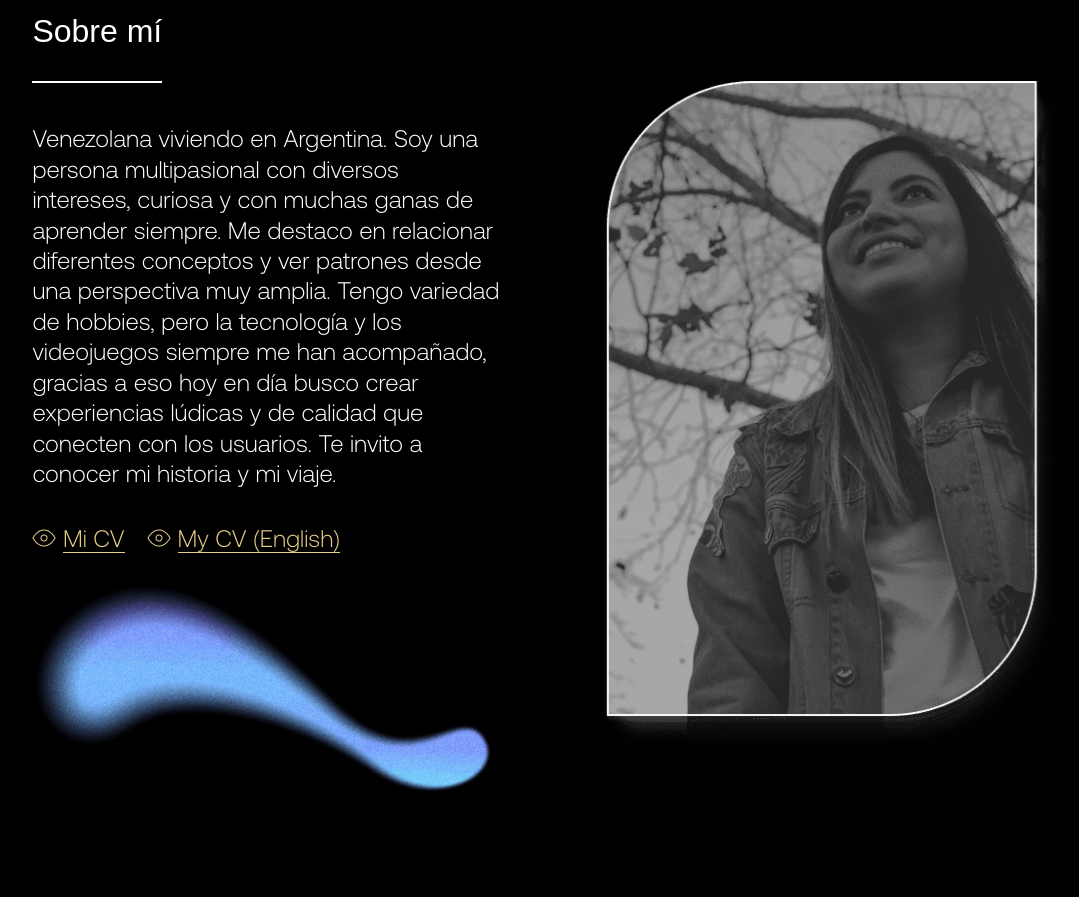
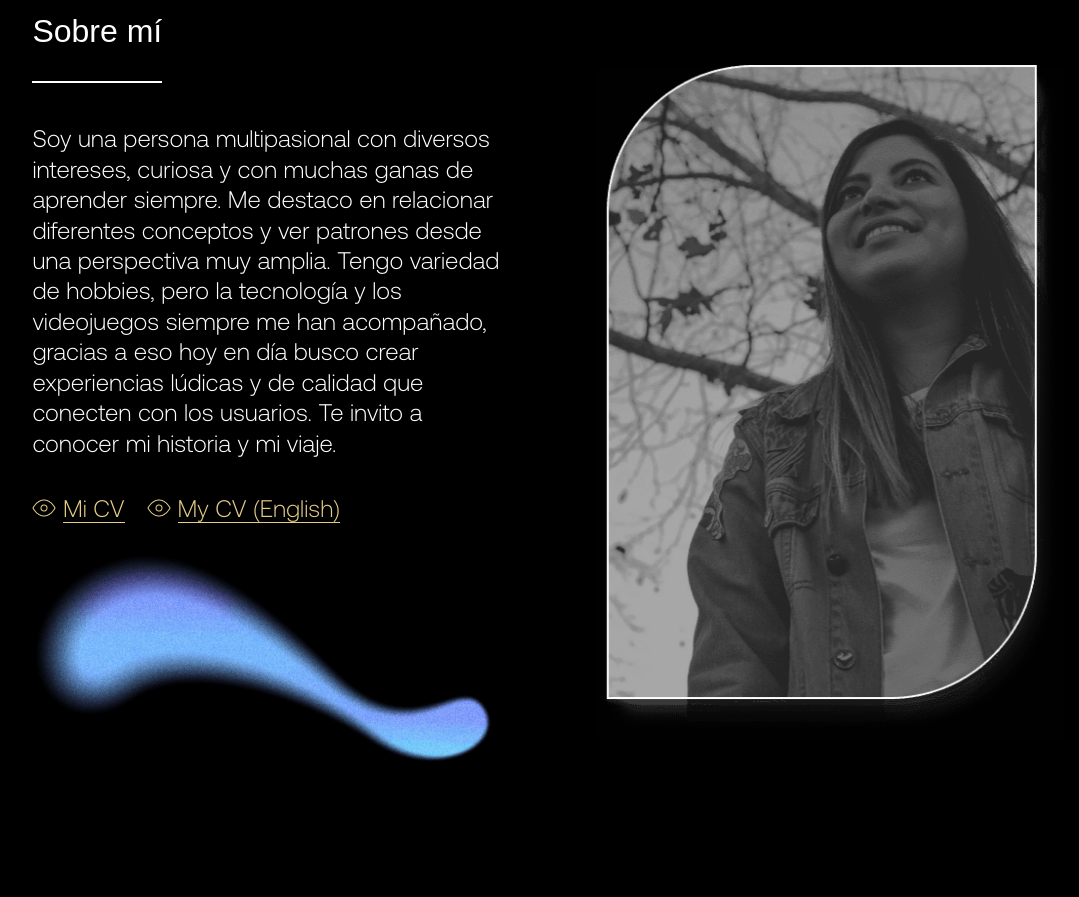
Before and after one commit to Andreinadesolaborges/Portafolio-DeSola, a website: page index.html in a window 1280 px wide. Shown: the part 1000-1897 px from the top of the page, without its empty margins (98-1177 px from the left). Drawn offline with nearby package versions, Linux system fonts and the light colour scheme; a web font is replaced by a local one.

Commit message:
fix index

```diff
--- a/index.html
+++ b/index.html
@@ -105,7 +105,7 @@
         <div class="contenedorSobreMi">
             <div class="contenidoSobreMi">
                 <h3 class="lineaAbajo">Sobre mí</h3>
-                <p class="espacioTextoMi">Venezolana viviendo en Argentina. Soy una persona multipasional con diversos
+                <p class="espacioTextoMi"> Soy una persona multipasional con diversos
                     intereses, curiosa y con muchas ganas de aprender siempre. Me destaco en relacionar diferentes
                     conceptos y ver patrones desde una perspectiva muy amplia. Tengo variedad de hobbies, pero la
                     tecnología y los videojuegos siempre me han acompañado, gracias a eso hoy en día busco crear
```
